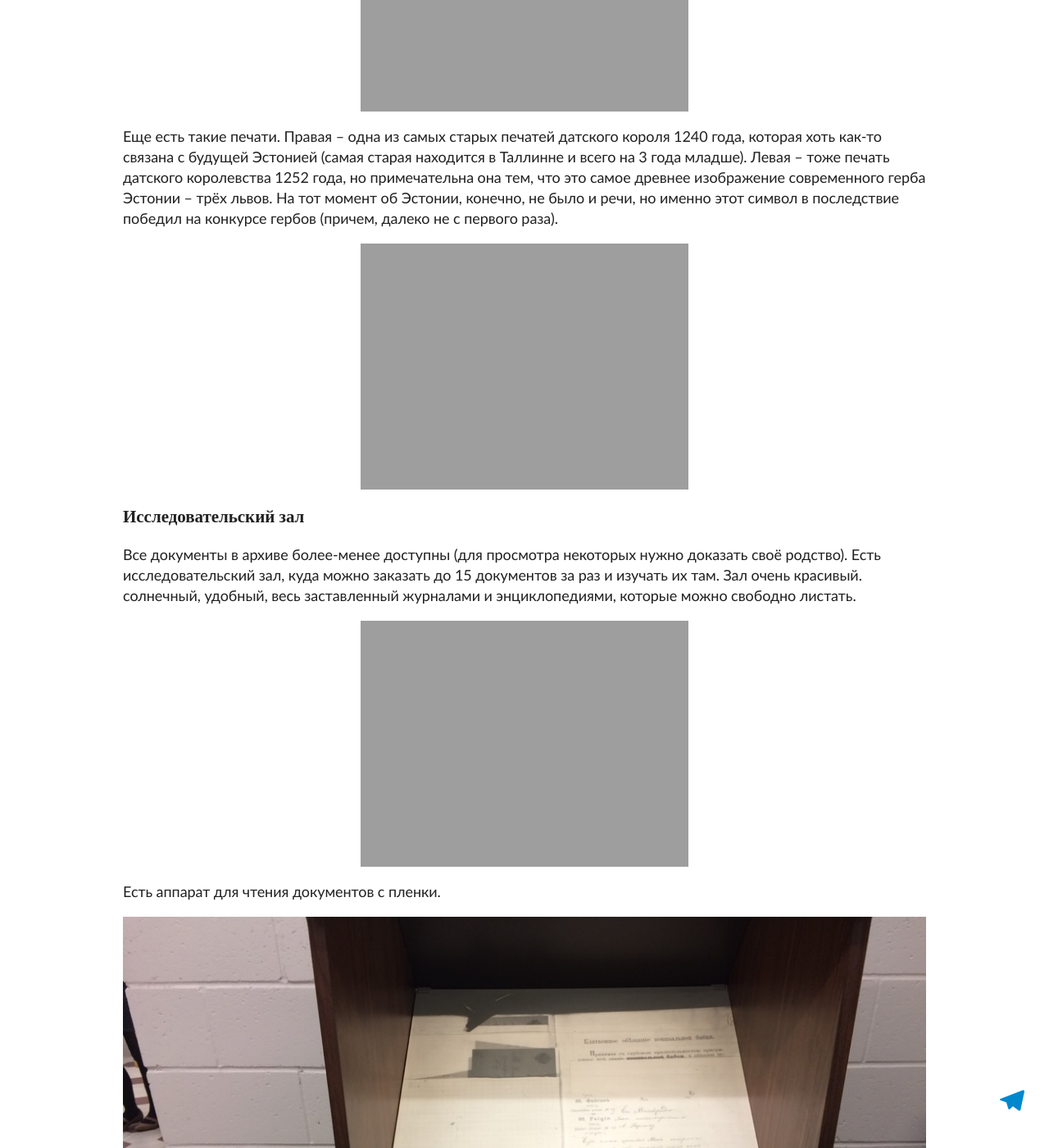
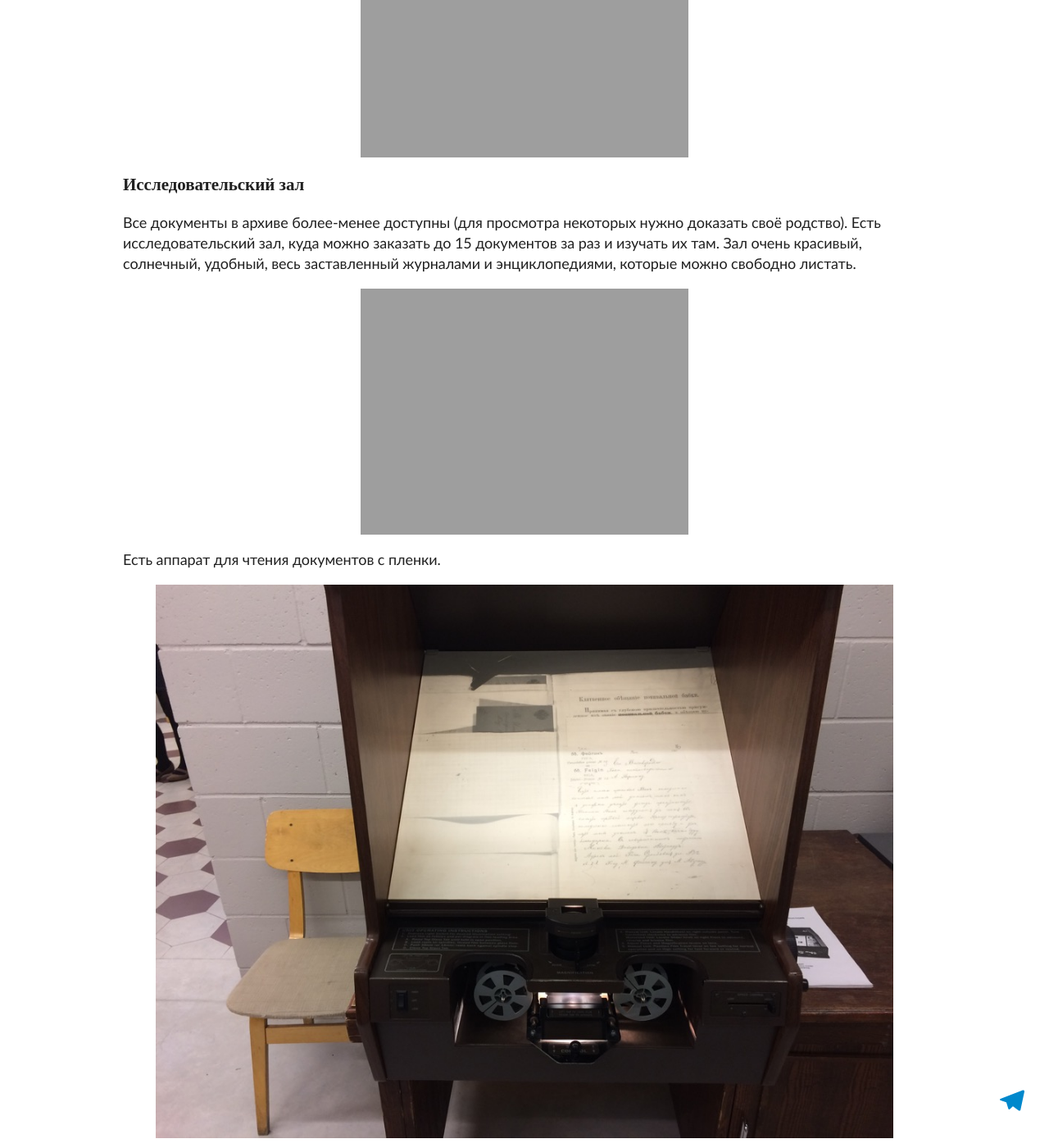
Before and after one commit to iriiiina/blog-about-books, a Jekyll site: the page built from _posts/2018-05-26-noora.html, in a window 1280 px wide and 1400 px high, scrolled down 13071 px. Shown: the whole window at 82% size. Built offline with Jekyll 4.4.1, drawn with Linux system fonts in a browser that asks for light colours; some web fonts are replaced.

```diff
--- a/_posts/2017-11-12-at-suns-place.html
+++ b/_posts/2017-11-12-at-suns-place.html
@@ -1,6 +1,7 @@
 ---
 layout: post
 title: Вёрстка и печать книги «В гостях у Солнца» с нуля
+excerpt: Мне всегда было интересно оформление текста, но в этом деле всегда упираешься в одну проблему – мало материала. Самой мне приходится писать очень мало (записи в блогах и соцсетях не считаются), а на специальные поиски чего-то чужого не хочется тратить время. И вдруг, относительно неожиданно, возник небольшой рассказ в стиле «Ёжика в тумане».
 categories: типография
 date: 2017-11-12
 ---
--- a/_posts/2018-05-26-noora.html
+++ b/_posts/2018-05-26-noora.html
@@ -118,7 +118,7 @@ date: 2018-05-26
 
 <h3>Исследовательский зал</h3>
 
-<p>Все документы в архиве более-менее доступны (для просмотра некоторых нужно доказать своё родство). Есть исследовательский зал, куда можно заказать до 15 документов за раз и изучать их там. Зал очень красивый. солнечный, удобный, весь заставленный журналами и энциклопедиями, которые можно свободно листать.</p>
+<p>Все документы в архиве более-менее доступны (для просмотра некоторых нужно доказать своё родство). Есть исследовательский зал, куда можно заказать до 15 документов за раз и изучать их там. Зал очень красивый, солнечный, удобный, весь заставленный журналами и энциклопедиями, которые можно свободно листать.</p>
 
 <p><img src="{{ site.url }}/assets/post-images/2018-05-26/27.jpg" alt="Книжная полка"/></p>
 
--- a/css/style-768px.sass
+++ b/css/style-768px.sass
@@ -72,7 +72,7 @@ $color-orange: #FFC107
 
   #post
     img
-      max-width: 100%
+      max-width: 900px
       margin: 0 auto 0 auto
   .report-paragraph
     margin: 50px 80px 10px 80px
```
Also changed, not shown: _posts/2018-07-13-bookmobile.html (added, +32 -0 lines), sitemap.xml (+8 -2 lines), assets/post-images/2018-07-13/1.jpg (added), assets/post-images/2018-07-13/2.jpg (added), assets/post-images/2018-07-13/3.jpg (added), assets/post-images/2018-07-13/4.jpg (added), assets/post-images/2018-07-13/5.jpg (added), assets/post-images/2018-07-13/6.jpg (added), assets/post-images/2018-07-13/7.jpg (added), assets/post-images/2018-07-13/8.jpg (added), assets/post-images/2018-07-13/preview.jpg (added).
